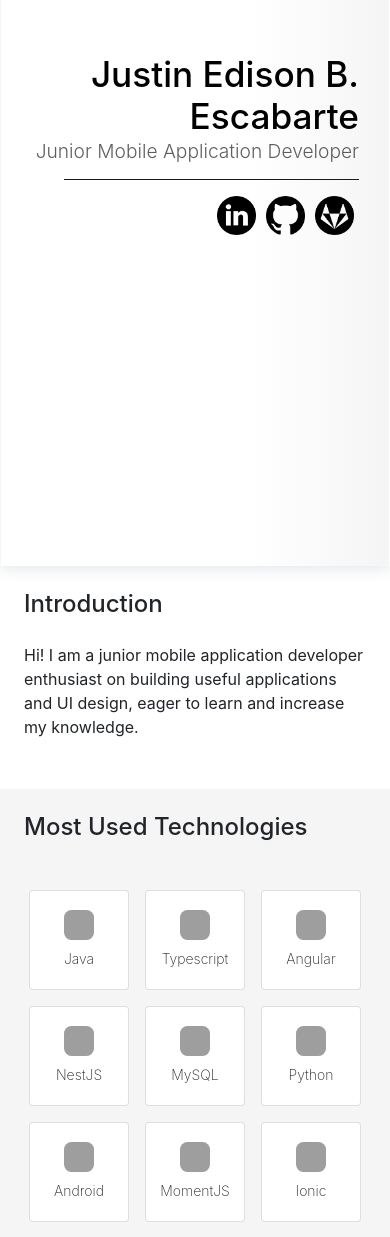
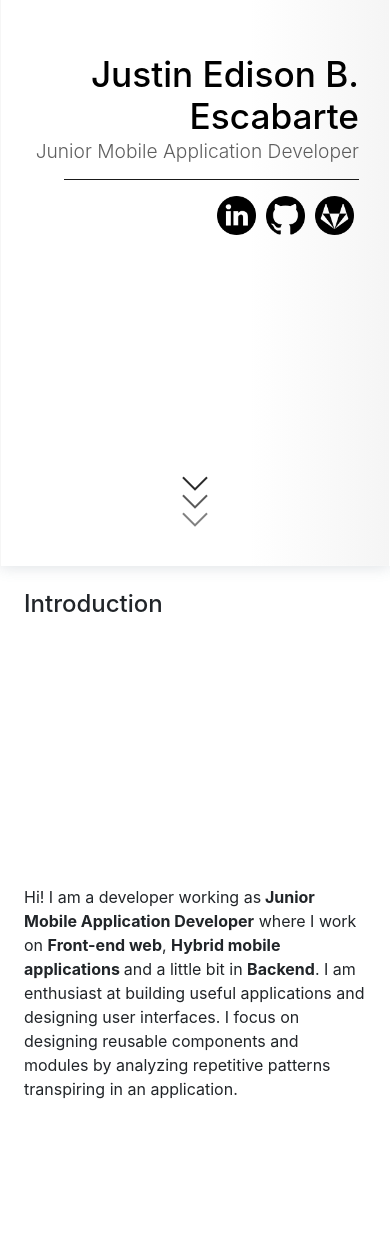
Before and after one commit to edisonesc/portfolio-v2, an Angular app: page /pages/home in a window 390 px wide. Shown: the part 278-1515 px from the top of the page. Built offline with nearby package versions, Linux system fonts and the light colour scheme; grey boxes are pictures that could not be loaded.

Commit message:
refactor: update description, description type

```diff
--- a/src/app/pages/home/home.component.html
+++ b/src/app/pages/home/home.component.html
@@ -33,14 +33,18 @@
         /></a>
       </div>
     </div>
-
+  </div>
+  <div class="scroll-down" (click)="scrollInto('introduction')">
+    <div class="scroll-arrow"></div>
+    <div class="scroll-arrow"></div>
+    <div class="scroll-arrow"></div>
   </div>
 </div>
+
 <div class="section introduction">
   <h6 id="title">Introduction</h6>
-  <p id="description" #descriptionElement>
-    {{ user?.description }}
-  </p>
+  <div id="description" #descriptionElement [innerHtml]="user?.description">
+  </div>
 </div>
 
 <!-- <div class="section introduction">
@@ -50,15 +54,12 @@
   </p>
 </div> -->
 
-<div class="section">
+<div class="section mut">
   <h6 id="title">Most Used Technologies</h6>
   <div class="most-used-projects-container">
     <ng-container *ngFor="let item of analytics?.mostUsedTechnologies.data; let i = index">
       <div class="card item" *ngIf="!analytics?.mostUsedTechnologies?.limit || i <= analytics?.mostUsedTechnologies.limit" (click)="open(item?.technology?.url)">
         <img [src]="item?.technology?.icon_url"/>
-        <!-- <a class="text-black-50" [href]="item?.technology?.url" target="_blank">{{
-          item?.technology?.name
-        }}</a> -->
         <p>{{item?.technology?.name}}</p>
       </div>
     </ng-container>
@@ -85,7 +86,7 @@
   </div>
 </div>
 
-<div class="section">
+<div class="section other-informations-section">
   <h6 id="title">Other Informations</h6>
   <div class="other-informations">
     <p>{{ user?.mobile_number }}</p>
--- a/src/app/pages/home/home.component.scss
+++ b/src/app/pages/home/home.component.scss
@@ -66,7 +66,7 @@ ul {
   margin: auto;
   display: flex;
   flex-direction: row-reverse;
-  justify-content: end;
+  justify-content: flex-end;
   align-items: center;
   text-align: right;
 }
@@ -104,7 +104,7 @@ ul {
 }
 
 .section {
-  min-height: 200px;
+  min-height: 100vh;
   display: flex;
   flex-direction: column;
   padding-bottom: 50px;
@@ -120,7 +120,7 @@ ul {
 
   #description {
     margin: auto;
-    padding: 0 24px;
+    padding: 0 50px;
     display: flex;
     flex-wrap: wrap;
     // font-weight: bold;
@@ -199,6 +199,11 @@ ul {
 
 @media only screen and (max-width: 1024px) {
   /* For mobile phones: */
+
+  #description {
+    padding: 0 24px !important;
+  }
+
   .projects-row {
     padding: 0 !important;
   }
@@ -244,3 +249,44 @@ ul {
 hr {
   background: white;
 }
+
+$animation-delay: 0.1s;
+$arrow-size: 18px;
+
+.scroll-down {
+  position: absolute;
+  left: 50%;
+  transform: translateX(-50%);
+
+  bottom: 5%;
+  .scroll-arrow {
+    width: $arrow-size;
+    height: $arrow-size;
+    transform: rotate(45deg);
+    border-right: 2px solid white;
+    border-bottom: 2px solid white;
+    animation: arrow-wave 1s infinite;
+    animation-direction: alternate;
+    @for $i from 1 through 3 {
+      &:nth-child(#{$i}) {
+        animation-delay: $animation-delay * $i;
+      }
+    }
+  }
+
+  @keyframes arrow-wave {
+    0% {
+      opacity: 0;
+    }
+    50% {
+      opacity: 0.5;
+    }
+    100% {
+      opacity: 1;
+    }
+  }
+}
+
+.other-informations-section {
+  min-height: 200px !important;
+}
--- a/src/app/pages/home/home.component.ts
+++ b/src/app/pages/home/home.component.ts
@@ -79,8 +79,12 @@ export class HomeComponent implements OnInit {
   }
 
   @HostListener('window:scroll', ['$event'])
-  onScroll(event) {
+   onScroll(event) {
+  }
 
-
+  scrollInto(containerName: string) {
+    let element = document.getElementsByClassName(containerName);
+    console.log(element)
+    element.length > 0 && element[0].scrollIntoView({ behavior: 'smooth', block: 'center' });
   }
 }
--- a/src/app/providers/user.provider.ts
+++ b/src/app/providers/user.provider.ts
@@ -8,5 +8,6 @@ export const user: User = {
   mobile_number: '+639083196800',
   profile_picture: 'https://avatars.githubusercontent.com/u/21971681?s=400&u=6cd26b013c09277e32274b00c8769fc5cfdc27d6&v=4',
   description:
-    'Hi! I am a junior mobile application developer enthusiast on building useful applications and UI design, eager to learn and increase my knowledge.',
+    '<p>Hi! I am a developer working as<strong>&nbsp;Junior Mobile Application Developer</strong> where I work on <span style="color: rgb(41, 105, 176);"><strong>Front-end web</strong></span>, <span style="color: rgb(44, 130, 201);"><strong>Hybrid mobile applications</strong></span><strong>&nbsp;</strong>and a little bit in <span style="color: rgb(44, 130, 201);"><strong>Backend</strong></span>. I am enthusiast at building useful applications and designing user interfaces. I focus on designing reusable <span style="color: rgb(0, 0, 0); font-family: Times; font-size: medium; font-style: normal; font-variant-ligatures: normal; font-variant-caps: normal; font-weight: 400; letter-spacing: normal; orphans: 2; text-align: start; text-indent: 0px; text-transform: none; white-space: normal; widows: 2; word-spacing: 0px; -webkit-text-stroke-width: 0px; text-decoration-thickness: initial; text-decoration-style: initial; text-decoration-color: initial; display: inline !important; float: none;">components</span> and modules by analyzing repetitive patterns transpiring in an application.</p>',
+
 };
```
